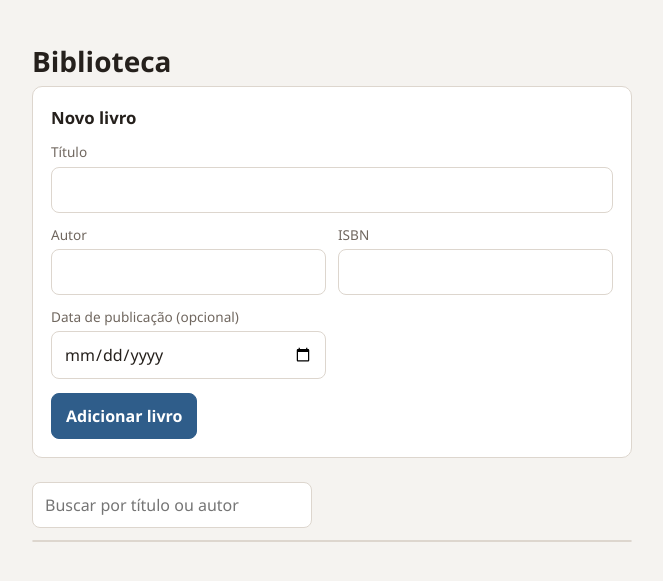
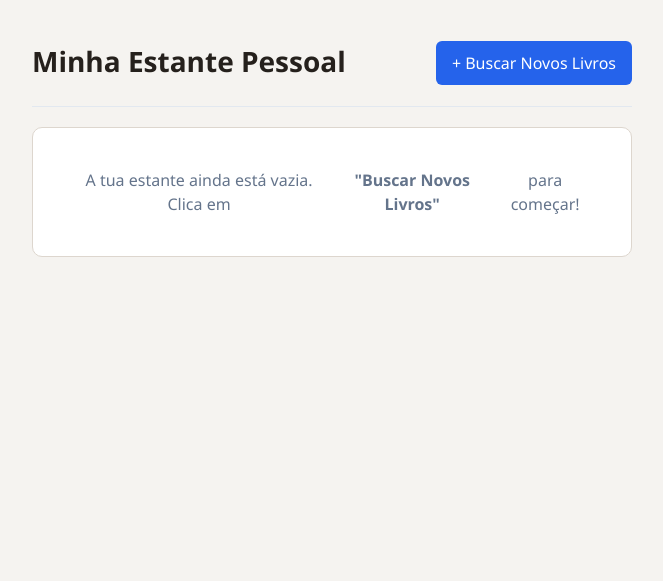
Before and after one commit to vitormendonca-dev/gerenciador-biblioteca, a Django app: page / in a window 1280 px wide. Shown: the top 581 px of the page, without its empty margins (308-971 px from the left). Run offline with Django 5.2, Linux system fonts and the light colour scheme.

Commit message:
Open Library Integrada

```diff
--- a/_projeto/biblioteca/templates/biblioteca/index.html
+++ b/_projeto/biblioteca/templates/biblioteca/index.html
@@ -4,49 +4,43 @@
 <head>
   <meta charset="UTF-8">
   <meta name="viewport" content="width=device-width, initial-scale=1">
-  <title>Biblioteca</title>
+  <title>Minha Estante - Biblioteca</title>
   <link rel="stylesheet" href="{% static 'biblioteca/style.css' %}">
 </head>
 <body>
   <main>
-    <h1>Biblioteca</h1>
-
-    <p class="error" id="error" hidden></p>
-
-    <form class="card" id="form">
-      <h2 id="formTitle">Novo livro</h2>
-      <div class="grid">
-        <div class="full">
-          <label for="titulo">Título</label>
-          <input type="text" id="titulo" required>
-        </div>
-        <div>
-          <label for="autor">Autor</label>
-          <input type="text" id="autor" required>
-        </div>
-        <div>
-          <label for="isbn">ISBN</label>
-          <input type="text" id="isbn" required>
-        </div>
-        <div>
-          <label for="dataPublicacao">Data de publicação (opcional)</label>
-          <input type="date" id="dataPublicacao">
-        </div>
-      </div>
-      <div class="actions">
-        <button class="primary" type="submit" id="submitBtn">Adicionar livro</button>
-        <button type="button" id="cancelBtn" hidden>Cancelar edição</button>
-      </div>
-    </form>
-
-    <div class="toolbar">
-      <input type="search" id="search" placeholder="Buscar por título ou autor" aria-label="Buscar livro">
-      <span class="count" id="count"></span>
+    <div style="display: flex; justify-content: space-between; align-items: center; margin-bottom: 20px;">
+      <h1>Minha Estante Pessoal</h1>
+      <!-- Botão que leva para a página de busca que acabámos de criar -->
+      <a href="/buscar/" class="primary" style="text-decoration: none; padding: 10px 16px; background: #2563eb; color: white; border-radius: 6px; font-weight: 500;">+ Buscar Novos Livros</a>
     </div>
 
-    <ul id="list"></ul>
+    <hr style="border: 0; border-top: 1px solid #e2e8f0; margin-bottom: 20px;">
+
+    <!-- Grelha onde o Django vai listar os livros salvos na base de dados -->
+    <ul id="list" style="display: grid; grid-template-columns: repeat(auto-fill, minmax(220px, 1fr)); gap: 20px; list-style: none; padding: 0;">
+      {% if livros %}
+        {% for livro in livros %}
+          <li class="card-livro" style="background: #ffffff; border-radius: 10px; padding: 15px; box-shadow: 0 4px 6px rgba(0,0,0,0.05); display: flex; flex-direction: column; justify-content: space-between;">
+            <div>
+              {% if livro.capa_url %}
+                <img src="{{ livro.capa_url }}" alt="Capa" style="width: 100%; height: 220px; object-fit: cover; border-radius: 6px; margin-bottom: 12px;">
+              {% else %}
+                <div class="sem-capa-box" style="width: 100%; height: 220px; background: #e2e8f0; border-radius: 6px; display: flex; align-items: center; justify-content: center; color: #64748b; margin-bottom: 12px;">Sem capa</div>
+              {% endif %}
+              <h4 style="font-size: 15px; color: #1e293b; margin: 0 0 6px 0;">{{ livro.titulo }}</h4>
+              <p style="font-size: 13px; color: #64748b; margin: 0 0 15px 0;">{{ livro.autor }}</p>
+            </div>
+            <!-- Botão para remover ou gerir o livro da estante -->
+            <button style="background: #ef4444; color: white; border: none; padding: 8px; border-radius: 6px; cursor: pointer; width: 100%;">Remover</button>
+          </li>
+        {% endfor %}
+      {% else %}
+        <li style="grid-column: 1 / -1; text-align: center; color: #64748b; padding: 40px;">
+          A tua estante ainda está vazia. Clica em <strong>"Buscar Novos Livros"</strong> para começar!
+        </li>
+      {% endif %}
+    </ul>
   </main>
-
-  <script src="{% static 'biblioteca/script.js' %}"></script>
 </body>
 </html>
--- a/_projeto/biblioteca/urls.py
+++ b/_projeto/biblioteca/urls.py
@@ -1,9 +1,10 @@
 from django.urls import path
 from rest_framework.routers import DefaultRouter
-from .views import index, buscar_livro
+from .views import index,buscar_livro,pagina_busca
 
 
 urlpatterns = [
-path('', index, name='index'),
-path('api/buscar/', buscar_livro, name='buscar_livro'),
+path('',index, name='home'),
+path ('buscar/', buscar_livro, name='buscar_livro'),
+path('api/pesquisa/', pagina_busca, name='api_pesquisa'),
 ]
--- a/_projeto/biblioteca/views.py
+++ b/_projeto/biblioteca/views.py
@@ -6,9 +6,12 @@ from rest_framework.response import Response
 def index(request):
     return render(request, 'biblioteca/index.html')
 
+def buscar_livro(request):
+    return render(request, 'biblioteca/pagina_busca.html')
+
 
 @api_view(['GET'])
-def buscar_livro(request):
+def pagina_busca(request):
     termo = request.GET.get('termo', '')
     if termo:
         resultado = buscarLivro(termo)
```
Also changed, not shown: _projeto/biblioteca/static/biblioteca/script_busca.js (+14 -12 lines), _projeto/biblioteca/templates/biblioteca/pagina_busca.html (+28 -0 lines).
